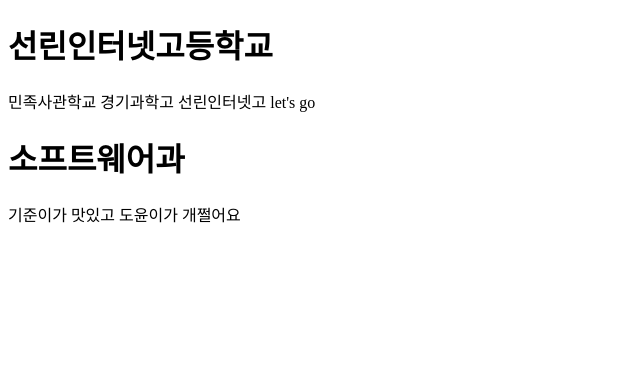
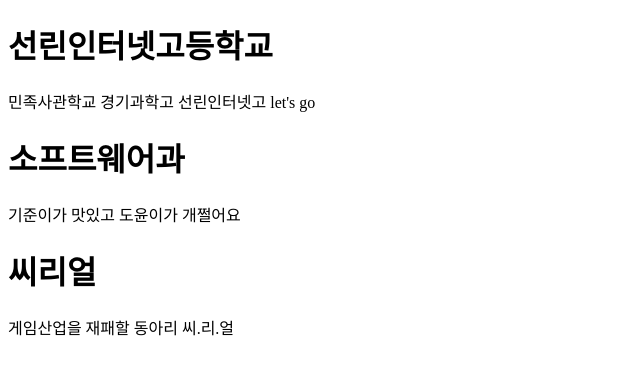
Before and after one commit to gamzagratang/wang, a plain HTML site: page index.html in a window 1280 px wide. Shown: the whole page, without its empty margins (0-640 px from the left). Drawn offline with Linux system fonts and the light colour scheme.

Commit message:
동아리소개

```diff
--- a/index.html
+++ b/index.html
@@ -10,5 +10,7 @@
     <p>민족사관학교 경기과학고 선린인터넷고 let's go</p>
     <h1>소프트웨어과</h1>
     <p>기준이가 맛있고 도윤이가 개쩔어요</p>
+    <h1>씨리얼</h1>
+    <p>게임산업을 재패할 동아리 씨.리.얼</p>
 </body>
 </html>
```
